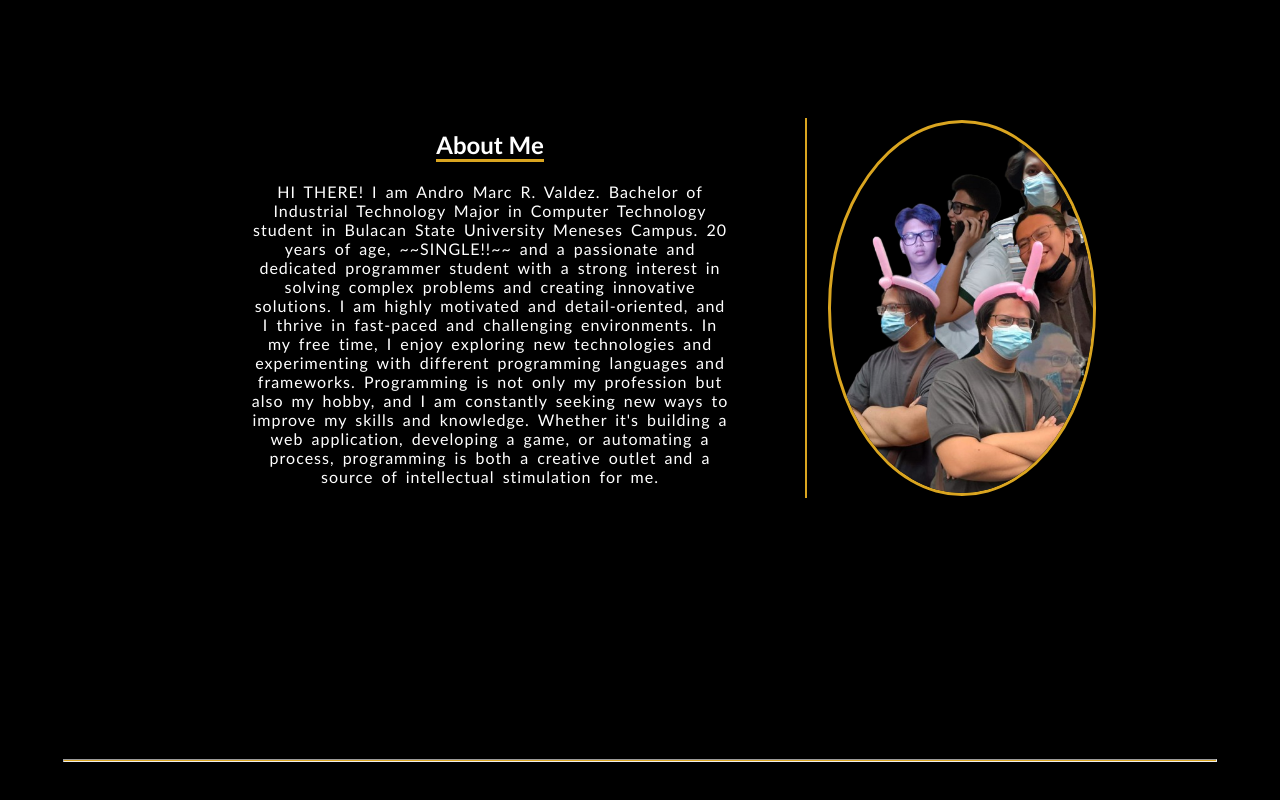
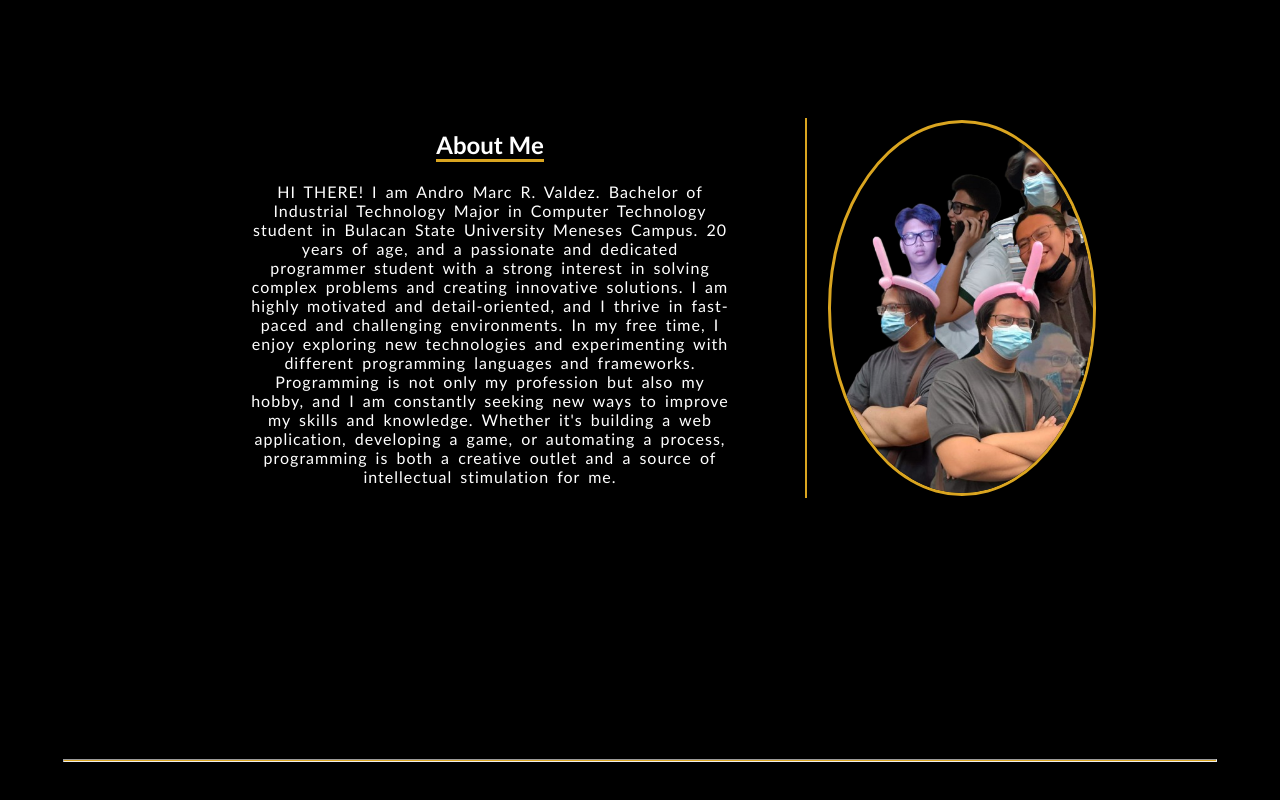
Before and after one commit to doksii/portfolio, a plain HTML site: page Finals/Finals.html in a window 1280 px wide. Shown: the part 907-1707 px from the top of the page. Drawn offline with Linux system fonts and the light colour scheme.

Commit message:
Update Finals.html

```diff
--- a/Finals/Finals.html
+++ b/Finals/Finals.html
@@ -81,7 +81,7 @@
             <div id="contentabout">
                 <div id="leftabout">
                     <h2>About Me</h2>
-                <p>HI THERE! I am Andro Marc R. Valdez. Bachelor of Industrial Technology Major in Computer Technology student in Bulacan State University Meneses Campus. 20 years of age, ~~SINGLE!!~~ and a passionate and dedicated programmer student with a strong interest in solving complex problems and creating innovative solutions. I am highly motivated and detail-oriented, and I thrive in fast-paced and challenging environments. In my free time, I enjoy exploring new technologies and experimenting with different programming languages and frameworks. Programming is not only my profession but also my hobby, and I am constantly seeking new ways to improve my skills and knowledge. Whether it's building a web application, developing a game, or automating a process, programming is both a creative outlet and a source of intellectual stimulation for me.</p>
+                <p>HI THERE! I am Andro Marc R. Valdez. Bachelor of Industrial Technology Major in Computer Technology student in Bulacan State University Meneses Campus. 20 years of age, and a passionate and dedicated programmer student with a strong interest in solving complex problems and creating innovative solutions. I am highly motivated and detail-oriented, and I thrive in fast-paced and challenging environments. In my free time, I enjoy exploring new technologies and experimenting with different programming languages and frameworks. Programming is not only my profession but also my hobby, and I am constantly seeking new ways to improve my skills and knowledge. Whether it's building a web application, developing a game, or automating a process, programming is both a creative outlet and a source of intellectual stimulation for me.</p>
                 </div>
                 <div id="lineabout"></div>
                 <div id="rightabout">
```
